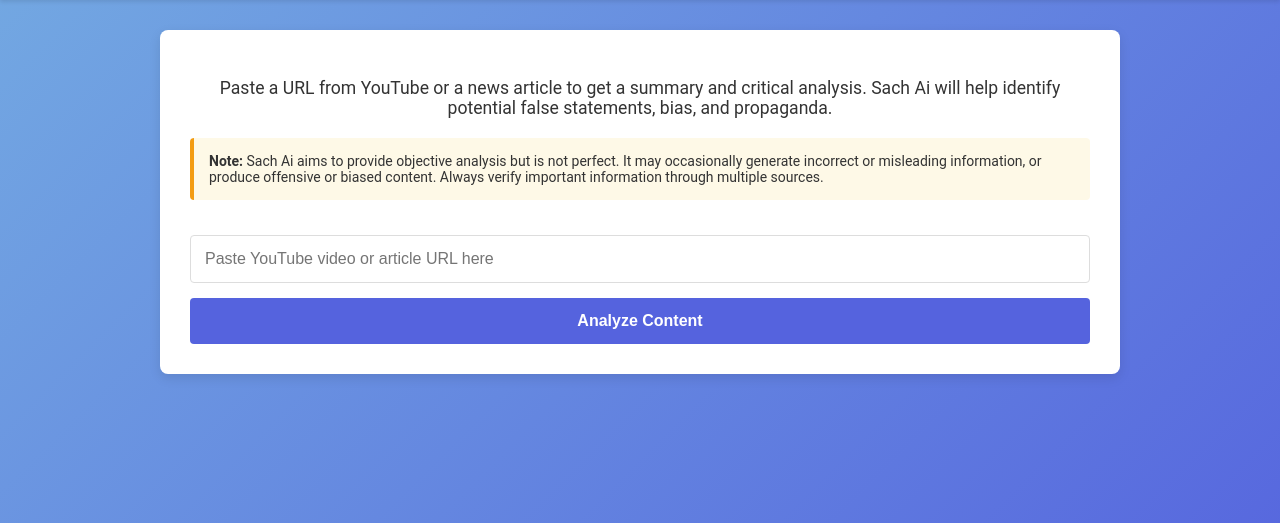
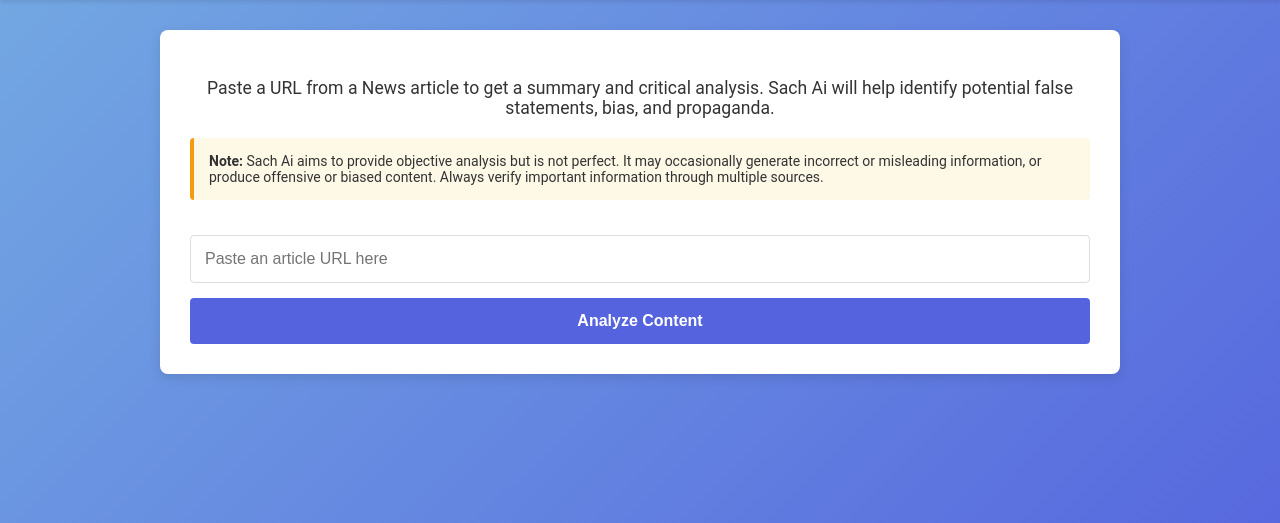
Before and after one commit to tanishq2507/Sach-Ai, a Flask app: page / in a window 1280 px wide. Shown: the part 116-639 px from the top of the page. Run offline with Flask 3, Linux system fonts and the light colour scheme; some libraries are stand-ins or nearby versions.

Commit message:
Update index.html

```diff
--- a/templates/index.html
+++ b/templates/index.html
@@ -15,12 +15,12 @@
   </header>
   <div class="container">
     <p class="description">
-      Paste a URL from YouTube or a news article to get a summary and critical analysis. Sach Ai will help identify potential false statements, bias, and propaganda.
+      Paste a URL from a News article to get a summary and critical analysis. Sach Ai will help identify potential false statements, bias, and propaganda.
     </p>
     <div class="note">
       <strong>Note:</strong> Sach Ai aims to provide objective analysis but is not perfect. It may occasionally generate incorrect or misleading information, or produce offensive or biased content. Always verify important information through multiple sources.
     </div>
-    <input type="text" id="url-input" placeholder="Paste YouTube video or article URL here">
+    <input type="text" id="url-input" placeholder="Paste an article URL here">
     <button id="analyze-btn">Analyze Content</button>
     <div class="loader" id="loader"></div>
     <div class="result" id="result">
```
